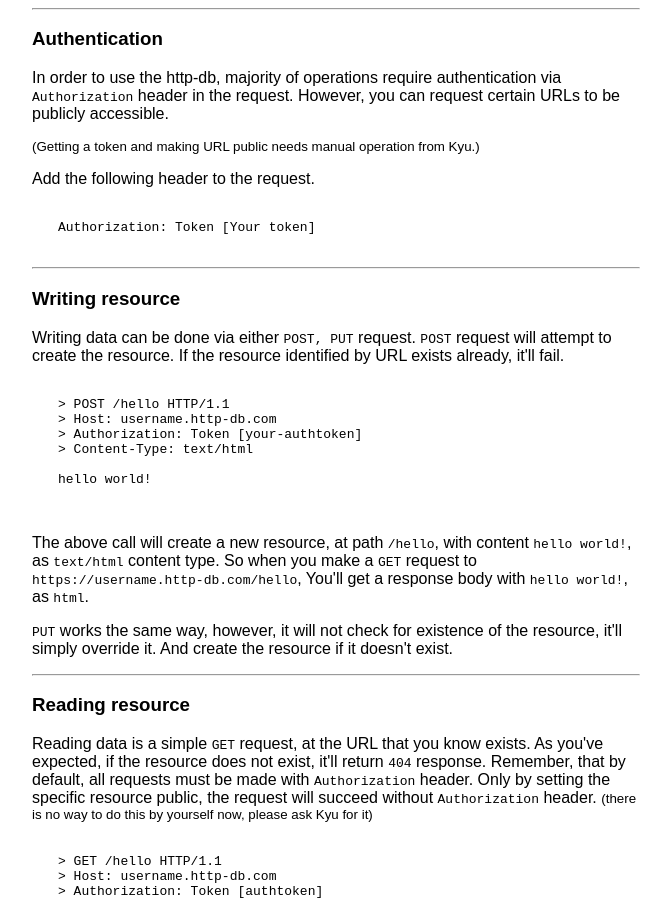
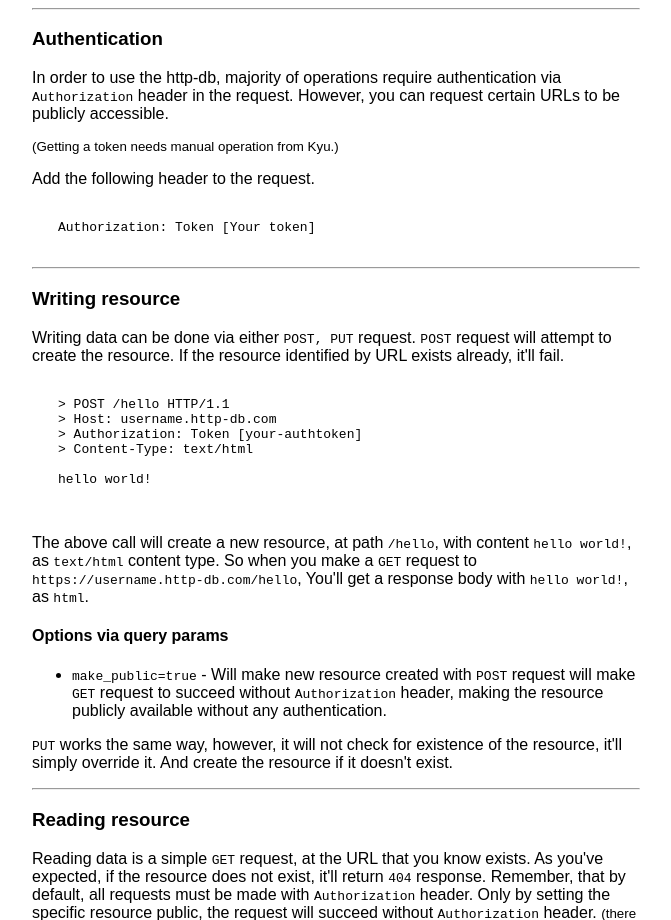
Before and after one commit to smailq/http_db_www, a plain HTML site: page index.html in a window 1280 px wide. Shown: the part 340-1260 px from the top of the page, without its empty margins (304-975 px from the left). Drawn offline with Linux system fonts and the light colour scheme.

Commit message:
Update docs to include make_public option

```diff
--- a/index.html
+++ b/index.html
@@ -48,7 +48,7 @@
                         </p>
                         <p>
                             <small>
-                                    (Getting a token and making URL public needs manual operation from Kyu.)
+                                    (Getting a token needs manual operation from Kyu.)
                             </small>
                         </p>
                         <p>
@@ -88,6 +88,16 @@ hello world!
                             So when you make a <code>GET</code> request to <code>https://username.http-db.com/hello</code>,
                             You'll get a response body with <code>hello world!</code>, as <code>html</code>.
                         </p>
+
+                        <h4>Options via query params</h4>
+
+                        <ul>
+                            <li>
+                                <code>make_public=true</code> - Will make new resource created with <code>POST</code> request
+                                will make <code>GET</code> request to succeed without <code>Authorization</code> header, making
+                                the resource publicly available without any authentication.
+                            </li>
+                        </ul>
 
                         <p>
                             <code>PUT</code> works the same way, however, it will not check for existence
```
